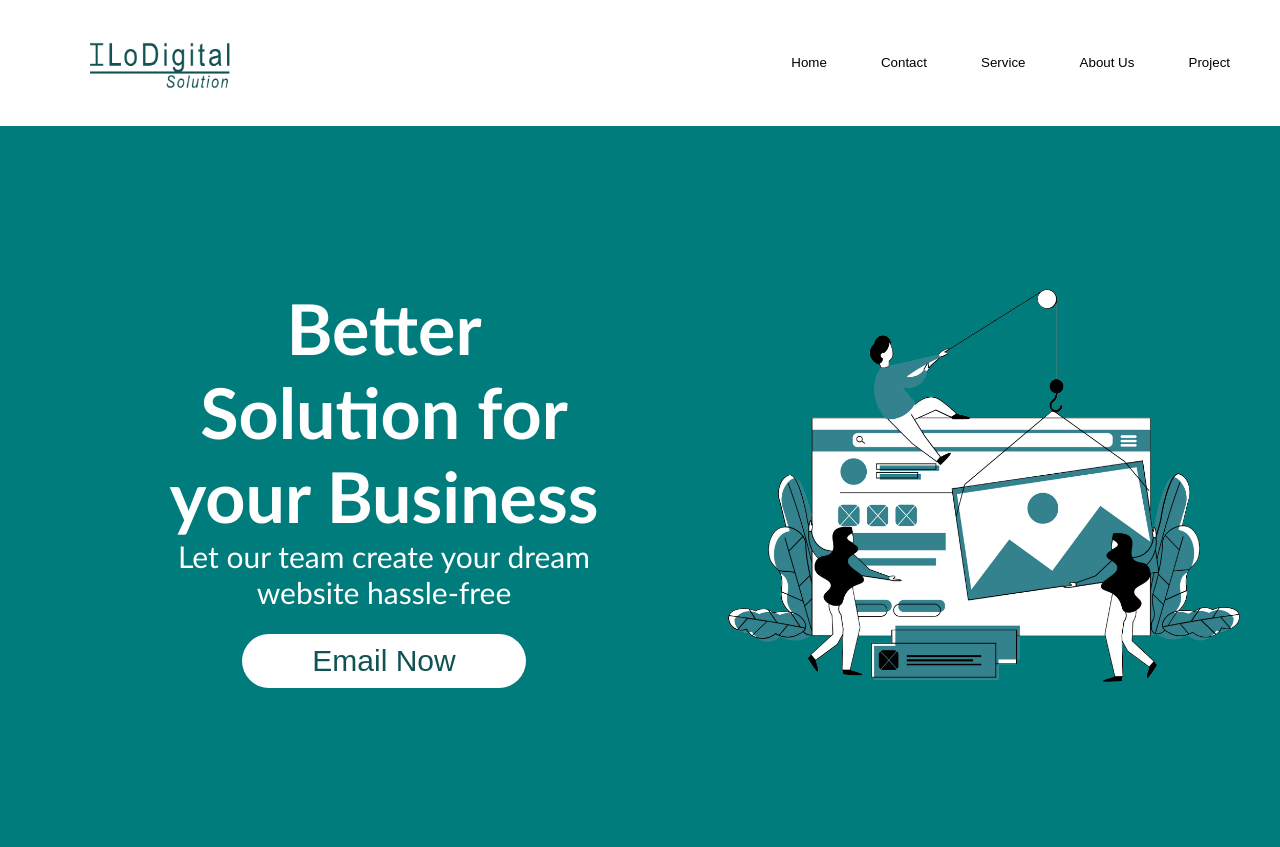
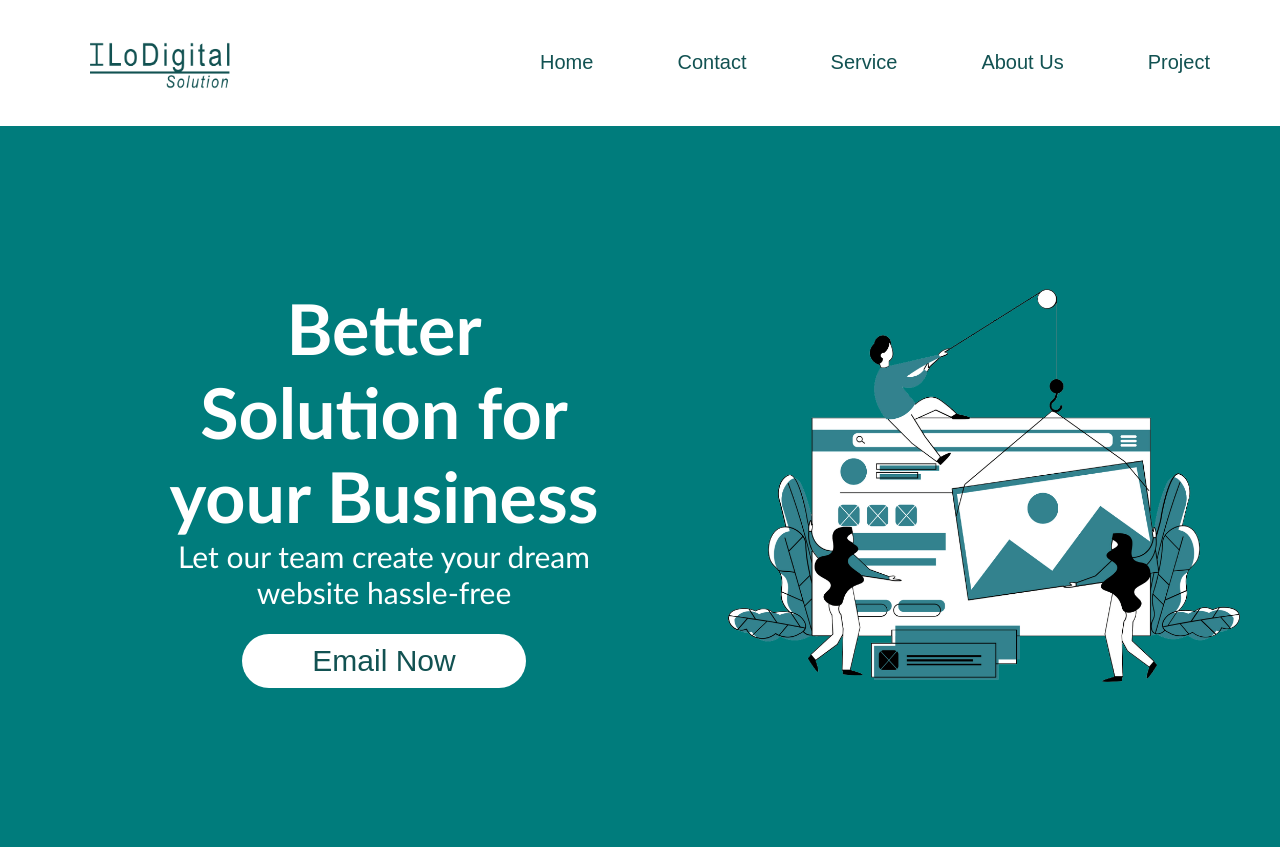
Before and after one commit to tenshi33/WebDevILDS, a PHP site: page / in a window 1280 px wide. Shown: the top 847 px of the page. Run offline with PHP 8.4, Linux system fonts and the light colour scheme.

Commit message:
pagelink

```diff
--- a/index.css
+++ b/index.css
@@ -32,10 +32,12 @@ body {
 }
 
 .pagelink {
-    margin-left: 10px;
+    font-size: 20px;
+    margin-left: 20px;
+    margin-right: 20px;
     padding: 10px 20px;
     text-decoration: none;
-    color: black;
+    color: #125252;
     border: none;
     background: none;
     cursor: pointer;
```
